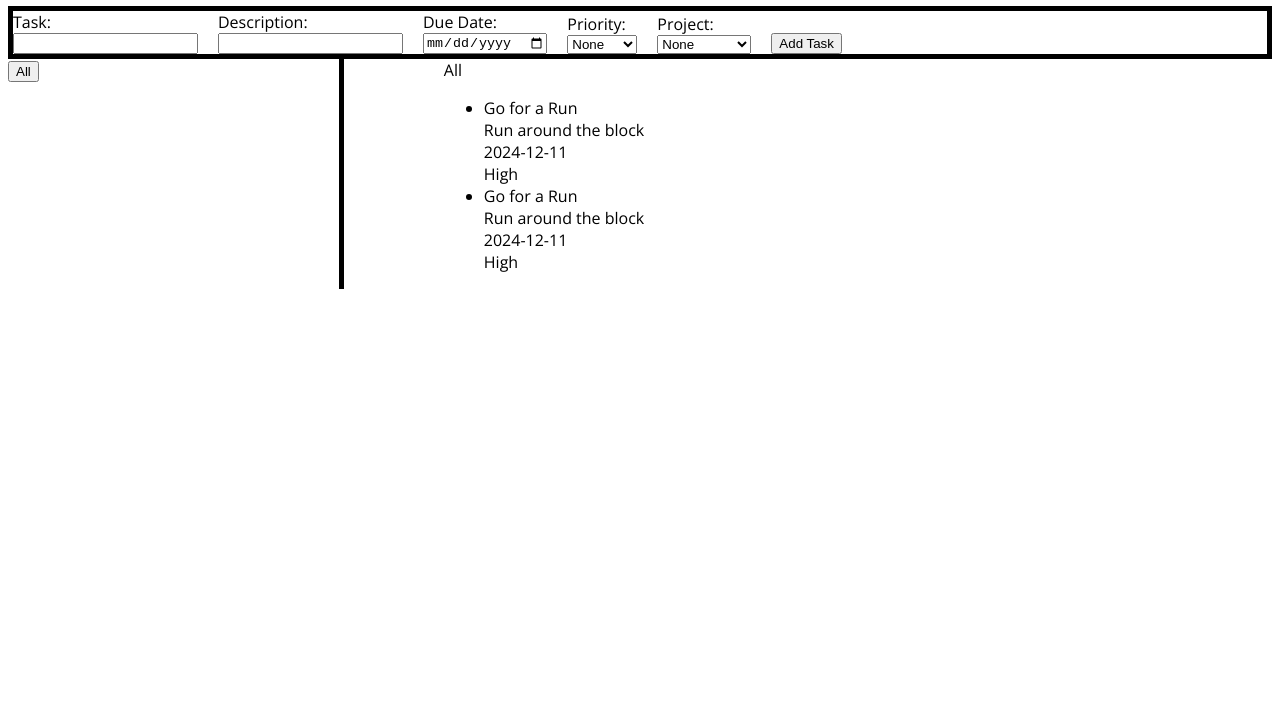
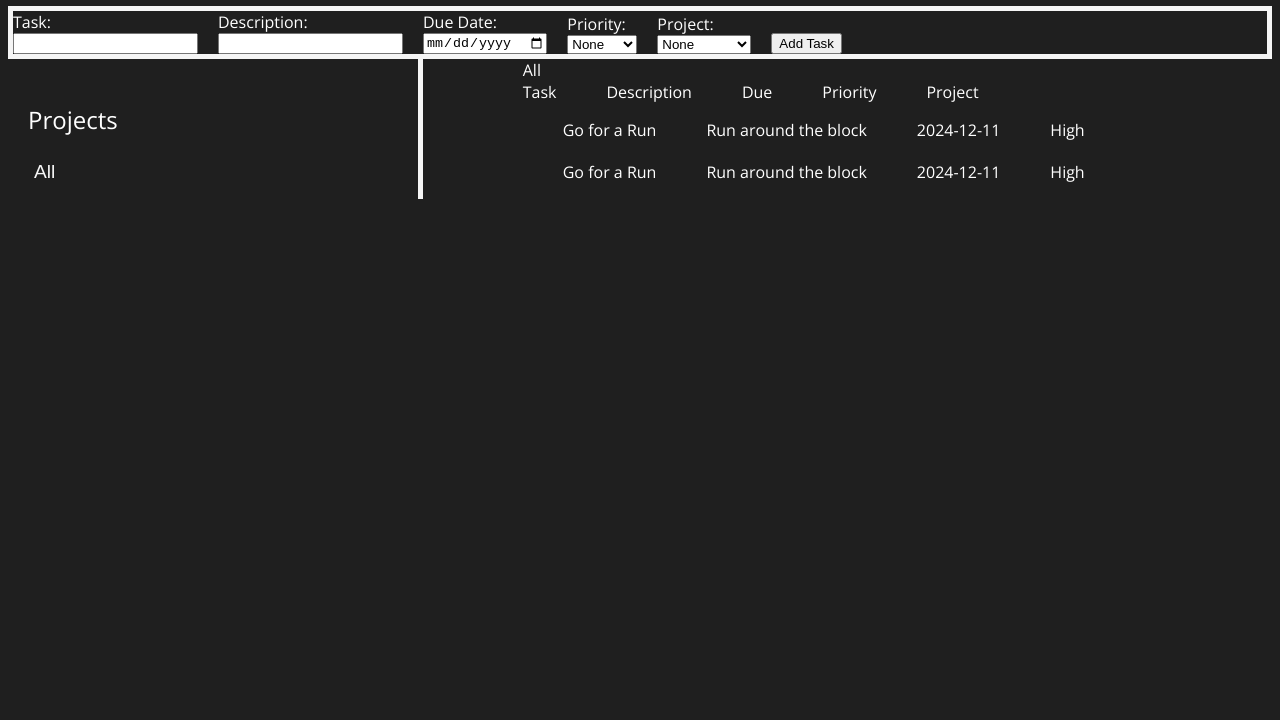
Before and after one commit to AntGNgo/odin-todo-list, a website built with webpack: page dist/index.html in a window 1280 px wide. Shown: the part 80-800 px from the top of the page. Built offline with nearby package versions, Linux system fonts and the light colour scheme.

Commit message:
styling content

```diff
--- a/dist/index.html
+++ b/dist/index.html
@@ -47,10 +47,18 @@
     </form>
     <div class="container">
         <div class="nav">
+            <p>Projects</p>
             <button>All</button>
         </div>
         <div class="tasks">
             <div id="filter-title">All</div>
+            <div class="task-headers">
+                <div>Task</div>
+                <div>Description</div>
+                <div>Due</div>
+                <div>Priority</div>
+                <div>Project</div>
+            </div>
             <ul>
                 <li>
                     <div class="name">Go for a Run</div>
--- a/dist/style.css
+++ b/dist/style.css
@@ -2,12 +2,14 @@
 
 body {
 	font-family: 'Open Sans', sans-serif;
+	background-color: #1f1f1f;
+	color: white;
 }
 
 form {
 	display: flex;
 	align-items: flex-end;
-	border: 5px solid black;
+	border: 5px solid whitesmoke;
 	gap: 20px;
 }
 form div {
@@ -22,6 +24,35 @@ form div {
 }
 
 .nav {
-	border-right: 5px solid black;
+	border-right: 5px solid whitesmoke;
+	padding-left: 20px;
+	padding-top: 20px;
 	padding-right: 300px;
 }
+
+.nav p {
+	font-size: 1.5rem;
+}
+
+.nav button {
+	border: none;
+	font-size: 1.2rem;
+	background: #1f1f1f;
+	color: whitesmoke;
+}
+
+.task-headers {
+	display: flex;
+	gap: 50px;
+}
+
+.tasks ul {
+	display: flex;
+	flex-direction: column;
+	gap: 20px;
+}
+
+.tasks li {
+	display: flex;
+	gap: 50px;
+}
```
